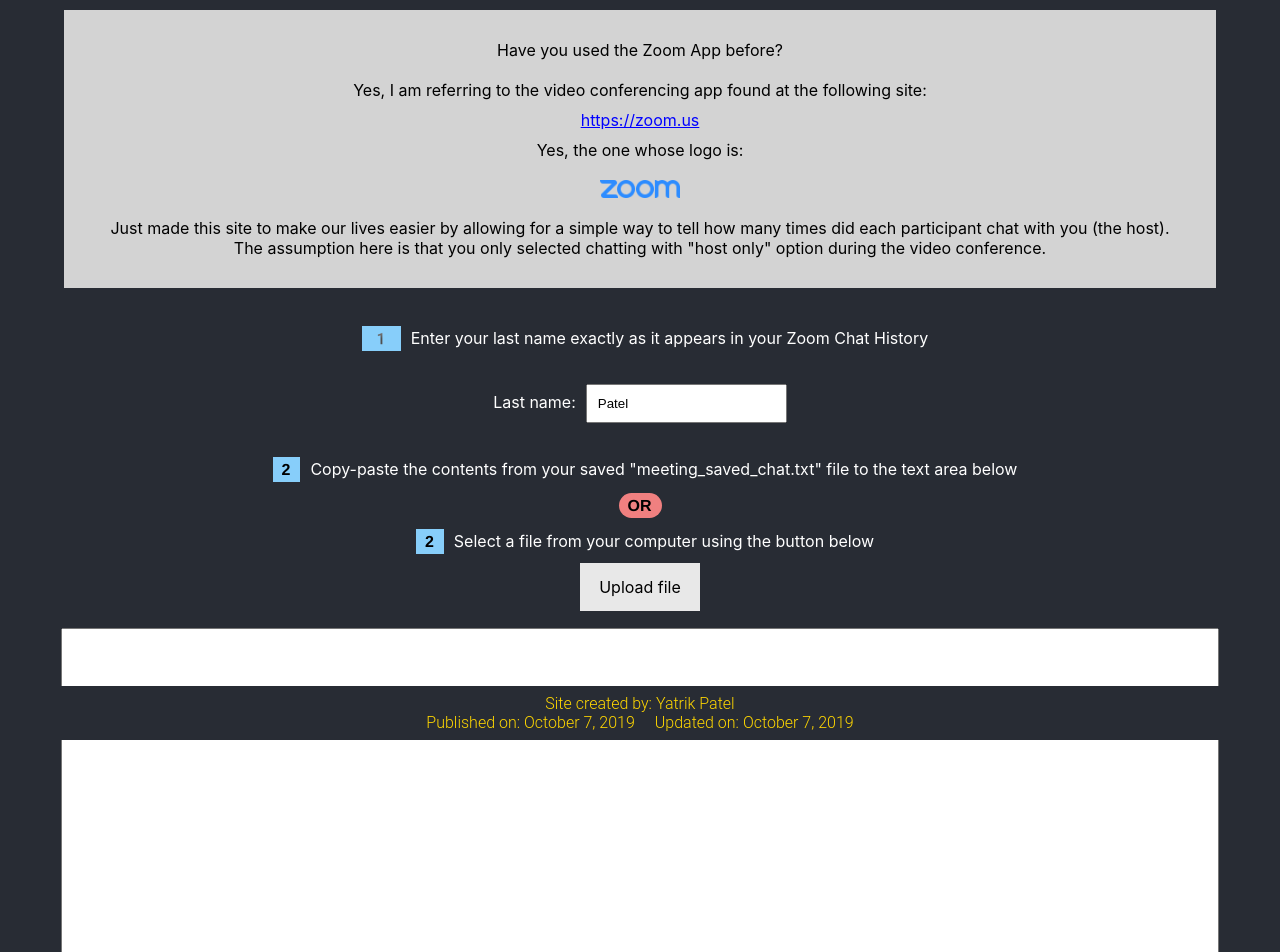
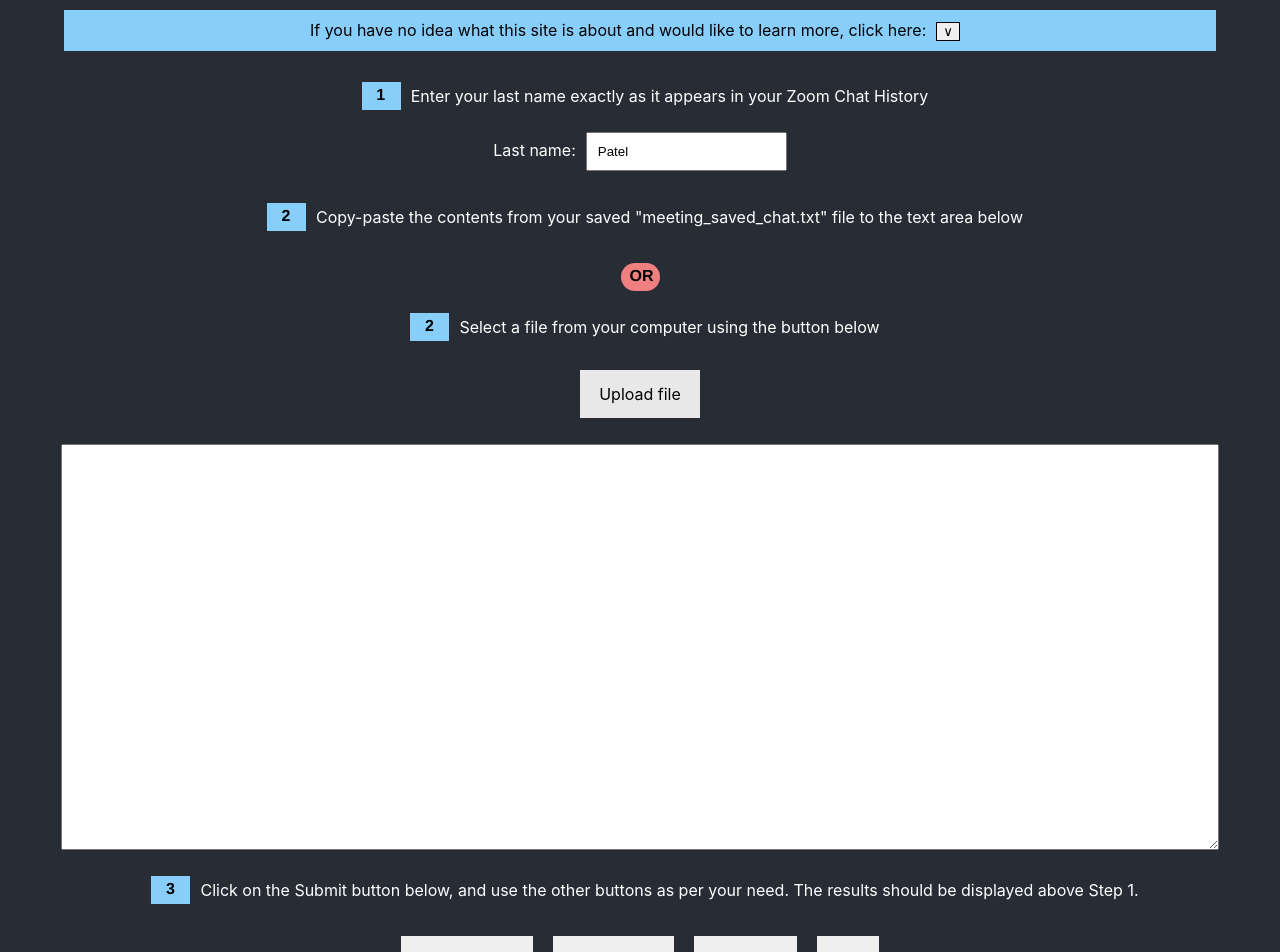
Before and after one commit to ytrkptl/zoom-chat-participation-counter, a React (Create React App) app: page / in a window 1280 px wide. Shown: the part 60-1012 px from the top of the page. Built offline with nearby package versions, Linux system fonts and the light colour scheme.

Commit message:
added and moved everything to components, made dropdown info, added option to read from file directly

```diff
--- a/src/App.css
+++ b/src/App.css
@@ -8,5 +8,5 @@
   justify-content: flex-start;
   color: white;
   padding: 10px;
-  padding-bottom: 50px;
+  /* padding-bottom: 50px; */
 }
--- a/src/components/Footer/Footer.css
+++ b/src/components/Footer/Footer.css
@@ -8,10 +8,9 @@
 	font-weight: 300;
 	color: #ffd700;
 	padding: 20px;
-  margin: 0;
-  bottom: 0;
-  position: fixed;
-  z-index: 1;
+	margin: 0;
+	margin-top: 20px;
+  position: relative;
   background-color: #282c34;
   width: 100%;
 	height: 54px;
--- a/src/components/Header/Header.css
+++ b/src/components/Header/Header.css
@@ -20,3 +20,10 @@
   margin-left: 10px;
   margin-right: 10px;
 }
+
+@media screen and (max-width: 400px) {
+  .title {
+    font-size: 16px;
+    margin-left: 0px;
+  }
+}
--- a/src/components/IntroBanner/IntroBanner.css
+++ b/src/components/IntroBanner/IntroBanner.css
@@ -1,13 +1,34 @@
 .readable-background {
-  display: flex;
+  background: lightgrey;
+  width: 90vw;
+  box-sizing: border-box;
+  margin-top: 60px;
+  display: grid;
+  grid-template-rows: 40px 1fr;
+}
+
+.dropdown-text {
+  background: lightskyblue;
+  width: 100%;
+  padding: 10px;
+  box-sizing: border-box;
+  margin: auto;
+  color: black;
+}
+
+.dropdown-button {
+  margin: 0px 10px;
+  border: 1px solid black;
+}
+
+.extra-info {
   flex-direction: column;
   justify-content: center;
   align-items: center;
   background: lightgrey;
-  width: 90vw;
+  box-sizing: border-box;
   padding: 20px;
-  box-sizing: border-box;
-  margin-top: 60px;
+  border-top: 1px solid gray;
 }
 
 .intro-span {
--- a/src/components/IntroBanner/IntroBanner.jsx
+++ b/src/components/IntroBanner/IntroBanner.jsx
@@ -1,10 +1,36 @@
-import React from 'react'
+import React, { useState, useRef } from 'react'
 import zoomLogo from '../../assets/Zoom Blue Logo.png';
 import './IntroBanner.css';
 
 const IntroBanner = () => {
+
+  let [dropdownDisplay, showDropdown] = useState('none');
+  let [buttonTwo, showButtonTwo] = useState(false);
+  let extraInfoRef = useRef();
+
+  const dropdownFunction = () => {
+    let isDroppedDown = extraInfoRef.current.style.display;
+    if (isDroppedDown==='none') {
+      showDropdown('flex')
+      showButtonTwo(true);
+      return
+    }
+    showDropdown('none')
+    showButtonTwo(false)
+    return
+  }
+
   return (
     <div className="readable-background">
+      <div className="dropdown-text">
+        If you have no idea what this site is about and would like to learn more, click here:
+        {
+          !buttonTwo ?
+          <button className="dropdown-button" onClick={()=>dropdownFunction()}>&or;</button>
+          : <button className="dropdown-button" onClick={()=>dropdownFunction()}>&#10005;</button>
+        }
+      </div>
+      <div className="extra-info" ref={extraInfoRef} style={{display: `${dropdownDisplay}`}}>
         <span className="intro-span">Have you used the Zoom App before?</span>
         <span className="intro-span">Yes, I am referring to the video conferencing app found at the following site:</span>
         <a className="zoom-link" href="https://zoom.us/">https://zoom.us</a>
@@ -14,6 +40,7 @@
         many times did each participant chat with you (the host). The assumption here is that you only selected chatting with "host only"
         option during the video conference.`}</span>
       </div>
+    </div>
   )
 }
 
--- a/src/components/ParticipationCounter/ParticipationCounter.css
+++ b/src/components/ParticipationCounter/ParticipationCounter.css
@@ -1,4 +1,4 @@
-.tableDiv {
+.table-div {
   margin-top: 20px;
   margin-bottom: 20px;
   background: white;
@@ -26,6 +26,21 @@
   border: none;
 }
 
+.step-and-text-div {
+  display: flex;
+  justify-content: center;
+  align-items: center;
+}
+
+.step-and-text-div:first-child {
+  margin-top: 20px;
+}
+
+.step-div-2 {
+  margin-top: 0px;
+  margin-bottom: 20px;
+}
+
 .step {
   margin: 10px;
   padding-top: 4px;
@@ -43,9 +58,9 @@
 .or {
   background: lightcoral;
   border-radius: 50px;
-}
-.step-para-1 {
-  margin-top: 40px;
+  margin: auto;
+  margin-top: 10px;
+  margin-bottom: 10px;
 }
 
 .name-label-div label {
@@ -53,8 +68,7 @@
 }
 .name-label-div input[type=text] {
   padding: 10px;
-  margin-bottom: 0px;
-  margin-top: 20px;
+  margin-top:10px;
 }
 
 .name-label-div input[type=text]::placeholder {
@@ -71,6 +85,7 @@
 	width: 120px;
   box-sizing: border-box;
   margin: auto;
+  margin-bottom: 10px;
 }
 
 .file-upload-div:hover {
@@ -96,9 +111,9 @@
 	text-align: center;
 }
 
-.step-para-3-div {
-  margin-top: 20px;
-  margin-bottom: 54px;
+.step-div-3 {
+  margin-top: 10px;
+  margin-bottom: 10px;
 }
 
 .submit-button {
@@ -151,3 +166,12 @@
   padding: 4px 15px;
   color: black;
 }
+
+@media screen and (max-width: 600px) {
+  .step-and-text-div {
+    align-items: flex-start;
+  }
+  .step-para-1 {
+    margin-top: 6px;
+  }
+}
--- a/src/components/ParticipationCounter/ParticipationCounter.jsx
+++ b/src/components/ParticipationCounter/ParticipationCounter.jsx
@@ -158,7 +158,7 @@
     <div>
       {
         results===true &&
-        <div className="tableDiv">
+        <div className="table-div">
           <div className="buttons-above-table">
             <button type="button" onClick={()=>sortByParticipation()}>Sort by Participation</button>
             <button type="button" onClick={()=>sortAlphabetically()}>Sort Alphabetically</button>
@@ -177,22 +177,24 @@
           <button className="clear-results-button" onClick={()=>clearResults()}>Clear Results</button>
         </div>
       }
-      <p className="step-para-1"><span className="step" role="img" aria-label="step one">1️</span>Enter your last name exactly as it appears in your Zoom Chat History</p>
+      <div className="step-and-text-div">
+        <span className="step">1</span>
+        <p className="step-para-1">Enter your last name exactly as it appears in your Zoom Chat History</p>
+      </div>
       <div className="name-label-div">
         <label htmlFor="lastname">Last name:</label>
         <input type="text" name="lastname" placeholder="Patel" value={lastname} onChange={(event)=>updateLastname(event.target.value)}/>
       </div>
       <br/>
-
-      <p>
-        <span className="step" role="img" aria-label="step one">2</span>
-        Copy-paste the contents from your saved "meeting_saved_chat.txt" file to the text area below
-      </p>
-      <span className="step or">OR</span>
-      <p>
-        <span className="step" role="img" aria-label="step two">2</span>
-        Select a file from your computer using the button below
-      </p>
+      <div className="step-and-text-div step-div-2">
+        <span className="step">2</span>
+        <p className="step-para-1">Copy-paste the contents from your saved "meeting_saved_chat.txt" file to the text area below</p>
+      </div>
+      <p className="step or">OR</p>
+      <div className="step-and-text-div step-div-2">
+        <span className="step">2</span>
+        <p className="step-para-1">Select a file from your computer using the button below</p>
+      </div>
       <div className="file-upload-div">
           <input
             className="file-upload-input"
@@ -205,9 +207,12 @@
         </div>
       <textarea ref={textareaRef} className="data" name="message"></textarea>
       <br/>
-      <div className="step-para-3-div">
-        <p ><span className="step" role="img" aria-label="step three">3</span>{`Click on the Submit button below, and use the other buttons as per your need. The results
-        should be displayed above Step 1.`}</p>
+      <div className="step-and-text-div step-div-3">
+        <span className="step">3</span>
+        <p className="step-para-1">{`Click on the Submit button below, and use the other
+        buttons as per your need. The results should be displayed above Step 1.`}</p>
+      </div>
+      <div className="buttons-div">
         <button className="submit-button" type="button" onClick={()=>sortByParticipation()}>Sort by Participation</button>
         <button className="submit-button" type="button" onClick={()=>sortAlphabetically()}>Sort Alphabetically</button>
         <button className="clear-textarea-button" type="button" onClick={()=>clearTextArea()}>Clear Text Area</button>
```
Also changed, not shown: 1 other file (tests, documents, lock files or other folders). Lines whose indentation alone changed are shown as unchanged.
